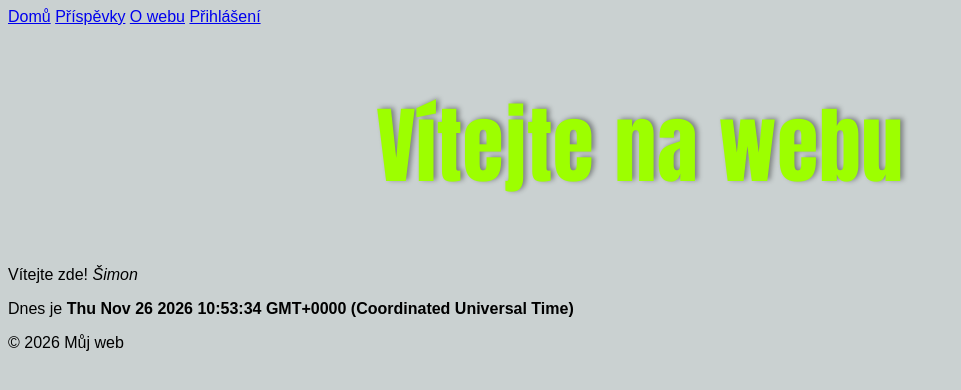
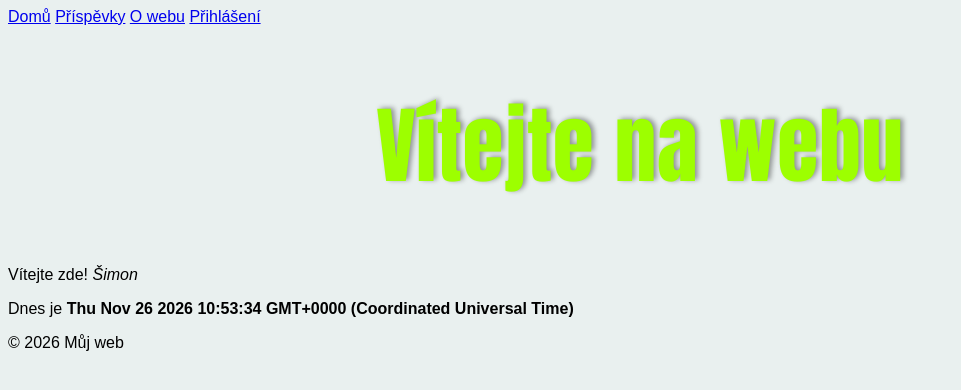
Before and after one commit to KratkyS/web-js, a Node server app: page / in a window 1280 px wide. Shown: the top 390 px of the page, without its empty margins (0-961 px from the left). Run offline with Node 20, Linux system fonts and the light colour scheme.

Commit message:
dalsi zmena barvy

```diff
--- a/express-server/app/public/style.css
+++ b/express-server/app/public/style.css
@@ -9,7 +9,7 @@ letter-spacing: 0.5px;
 }
 
 body{
-background-color:#cad1d1;
+background-color:#e9f0ef;
 font-family: 'arial', sans-serif;
 color: #000000;
 }
```
